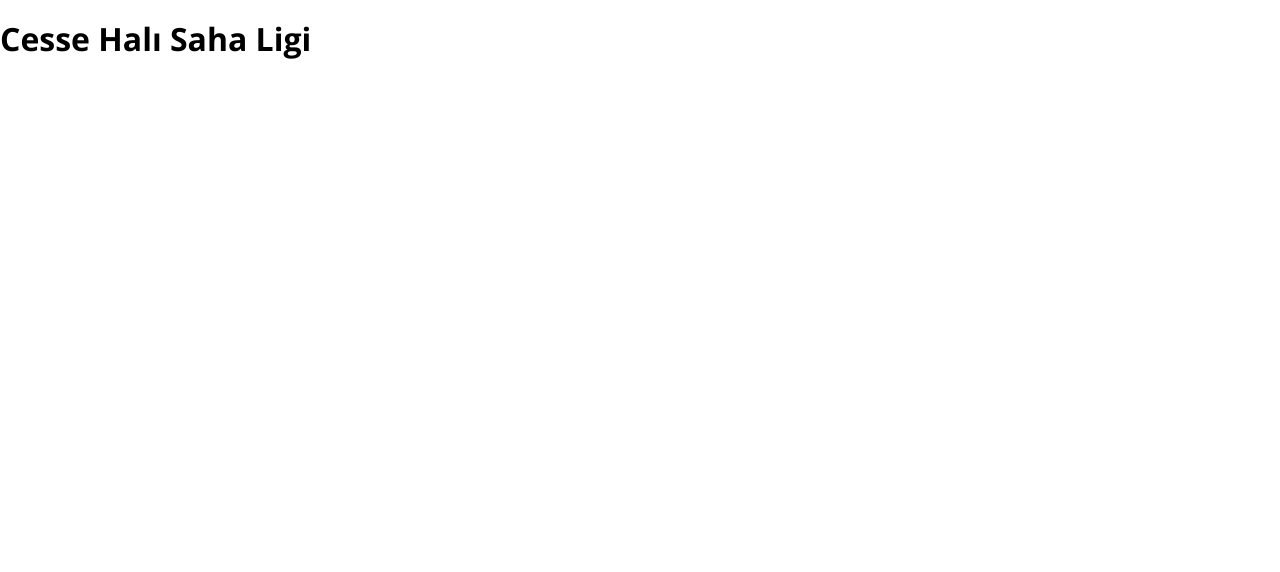
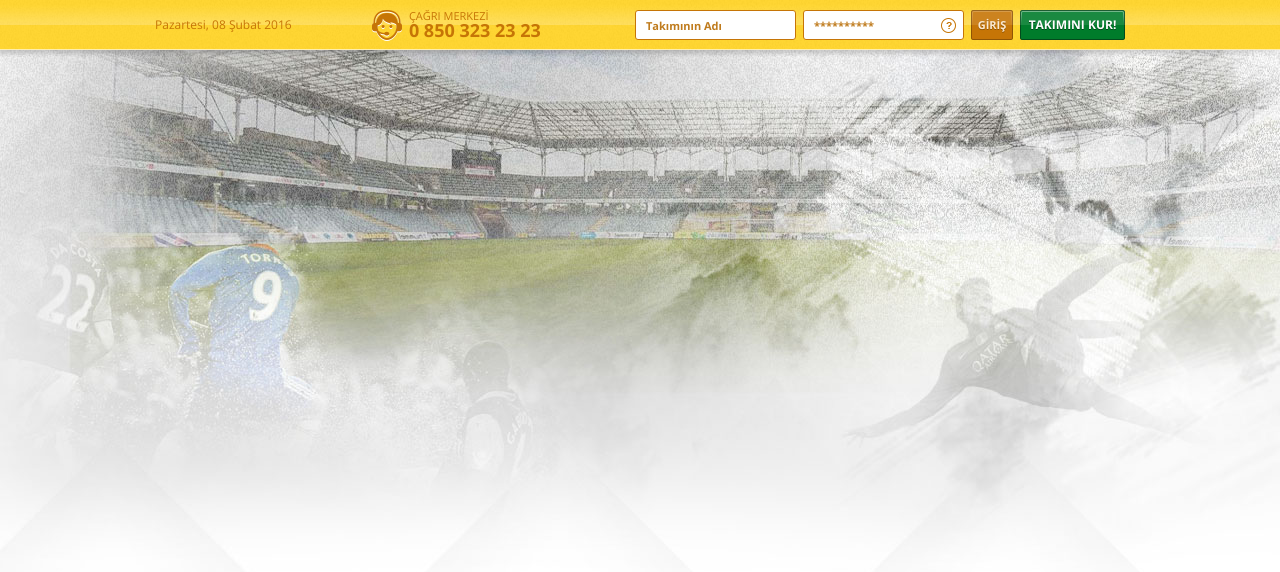
Before and after one commit to vrlylcn/cesse-hali-saha, a plain HTML site: page index.html in a window 1280 px wide. Drawn offline with nearby package versions, Linux system fonts and the light colour scheme.

Commit message:
Sayfa arkaplan görseli ve topbar alanında kullanılan görseller  Photoshop'dan optimize bir şekilde export edilip projeye eklendi. Topbar alanı için HTML iskelet yapısı oluşturulup, CSS ile tasarım uyarlanması yapıldı.

```diff
--- a/index.html
+++ b/index.html
@@ -8,11 +8,33 @@
   <link rel="preconnect" href="https://fonts.googleapis.com">
   <link rel="preconnect" href="https://fonts.gstatic.com" crossorigin>
   <link rel="stylesheet" href="styles/normalize.css">
-  <link href="https://fonts.googleapis.com/css2?family=Open+Sans:wght@300;400;500;600;700&display=swap" rel="stylesheet">
+  <link href="https://fonts.googleapis.com/css2?family=Open+Sans:wght@300;400;500;600;700;900&display=swap" rel="stylesheet">
   <link rel="stylesheet" href="styles/app.css">
 </head>
 <body>
-  <h1>Cesse Halı Saha Ligi</h1>
+  <div class="topbar">
+    <div class="container">
+      <p class="topbar__date">Pazartesi, 08 Şubat 2016</p>
+      <div class="topbar__call-center">
+        <i class="icon icon-call-center"></i>
+        <span>
+          <p class="topbar__call-center-title">ÇAĞRI MERKEZİ</p>
+          <a href="#" class="topbar__call-center-link">0 850 323 23 23</a>
+        </span>
+      </div>
+      <form class="topbar__login" onsubmit="return false">
+        <input type="text" class="topbar__login-input" placeholder="Takımının Adı">
+        <div class="topbar__login-group">
+          <input type="password" class="topbar__login-input" placeholder="**********">
+          <a href="#" class="topbar__login-forgot-password">
+            <i class="icon icon-forgot-password"></i>
+          </a>
+        </div>
+        <button class="topbar__login-button-submit button button-login" type="sumit">GİRİŞ</button>
+        <a href="#" class="button button-team-create topbar__login-button-create">TAKIMINI KUR!</a>
+      </form>
+    </div>
+  </div>
 
   <script src="scripts/jquery.min.js"></script>
   <script src="scripts/app.js"></script>
--- a/styles/app.css
+++ b/styles/app.css
@@ -28,5 +28,144 @@ input[type=number]::-webkit-outer-spin-button {
 body {
   font-size: 16px;
   font-weight: 400;
+  line-height: 1;
   font-family: "Open Sans", sans-serif;
+  background: url("../images/bg-body.jpg") no-repeat center top ;
 }
+
+.container {
+  width: 100%;
+  max-width: 970px;
+  margin-left: auto;
+  margin-right: auto;
+}
+
+/* - Icon Set - */
+.icon {
+  display: inline-block;
+  background: url("../images/sprite.png");
+}
+
+.icon-call-center {
+  width: 30px;
+  height: 31px;
+  background-position: 0 -57px;
+}
+
+.icon-forgot-password {
+  width: 15px;
+  height: 15px;
+  background-position: -31px -57px;
+}
+
+/* - Button Set - */
+.button {
+  display: inline-flex;
+  align-items: center;
+  justify-content: center;
+  border: 0;
+  cursor: pointer;
+  background: url("../images/sprite.png");
+}
+
+.button-login {
+  width: 42px;
+  height: 30px;
+  background-position: -47px -57px;
+}
+
+.button-team-create {
+  width: 105px;
+  height: 30px;
+  background-position: -89px -57px;
+}
+
+/* - Topbar - */
+.topbar {
+  height: 57px;
+  background: url("../images/sprite.png") no-repeat center top;
+}
+
+.topbar .container {
+  display: flex;
+  align-items: center;
+  justify-content: space-between;
+  height: 50px;
+}
+
+.topbar__date {
+  margin: 0;
+  color: #c67506;
+  font-size: 12px;
+}
+
+.topbar__call-center {
+  display: flex;
+  margin-right: 14px;
+}
+
+.topbar__call-center .icon {
+  margin-right: 7px;
+}
+
+.topbar__call-center-title {
+  margin: 0;
+  color: #c67506;
+  font-size: 11px;
+}
+
+.topbar__call-center-link {
+  color: #c67506;
+  font-size: 18px;
+  font-weight: 700;
+  text-decoration: none;
+}
+
+.topbar__login {
+  display: flex;
+}
+
+.topbar__login-input {
+  height: 30px;
+  padding-left: 10px;
+  padding-right: 10px;
+  color: #bf7b1d;
+  font-weight: 700;
+  font-size: 11px;
+  border: 1px solid #c67506;
+  border-radius: 3px;
+}
+
+.topbar__login-input::placeholder {
+  color: inherit;
+  line-height: 30px;
+}
+
+.topbar__login-group {
+  position: relative;
+  margin-left: 7px;
+}
+
+.topbar__login-forgot-password {
+  position: absolute;
+  right: 8px;
+  top: 50%;
+  margin-top: -7px;
+}
+
+.topbar__login-button-submit {
+  margin-left: 7px;
+  color: #fae9d2;
+  font-size: 11px;
+  font-weight: 900;
+  text-shadow: 0 1px 0 #8f5506;
+}
+
+.topbar__login-button-create {
+  margin-left: 7px;
+  color: #fff;
+  font-size: 12px;
+  font-weight: 900;
+  text-decoration: none;
+  text-shadow: 0 1px 0 #014519;
+}
```
Also changed, not shown: images/bg-body.jpg (added), images/sprite.png (added), 3 other files.
